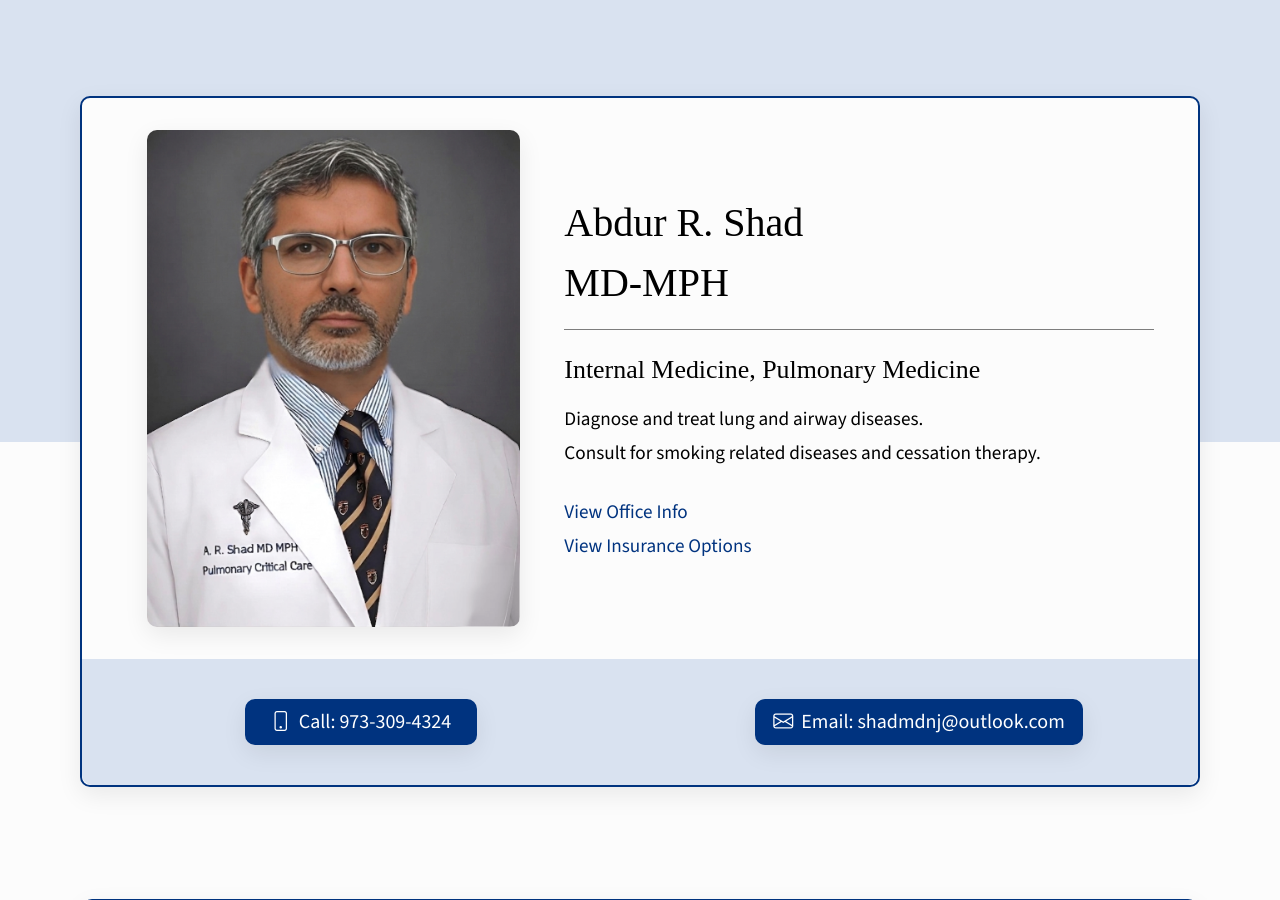
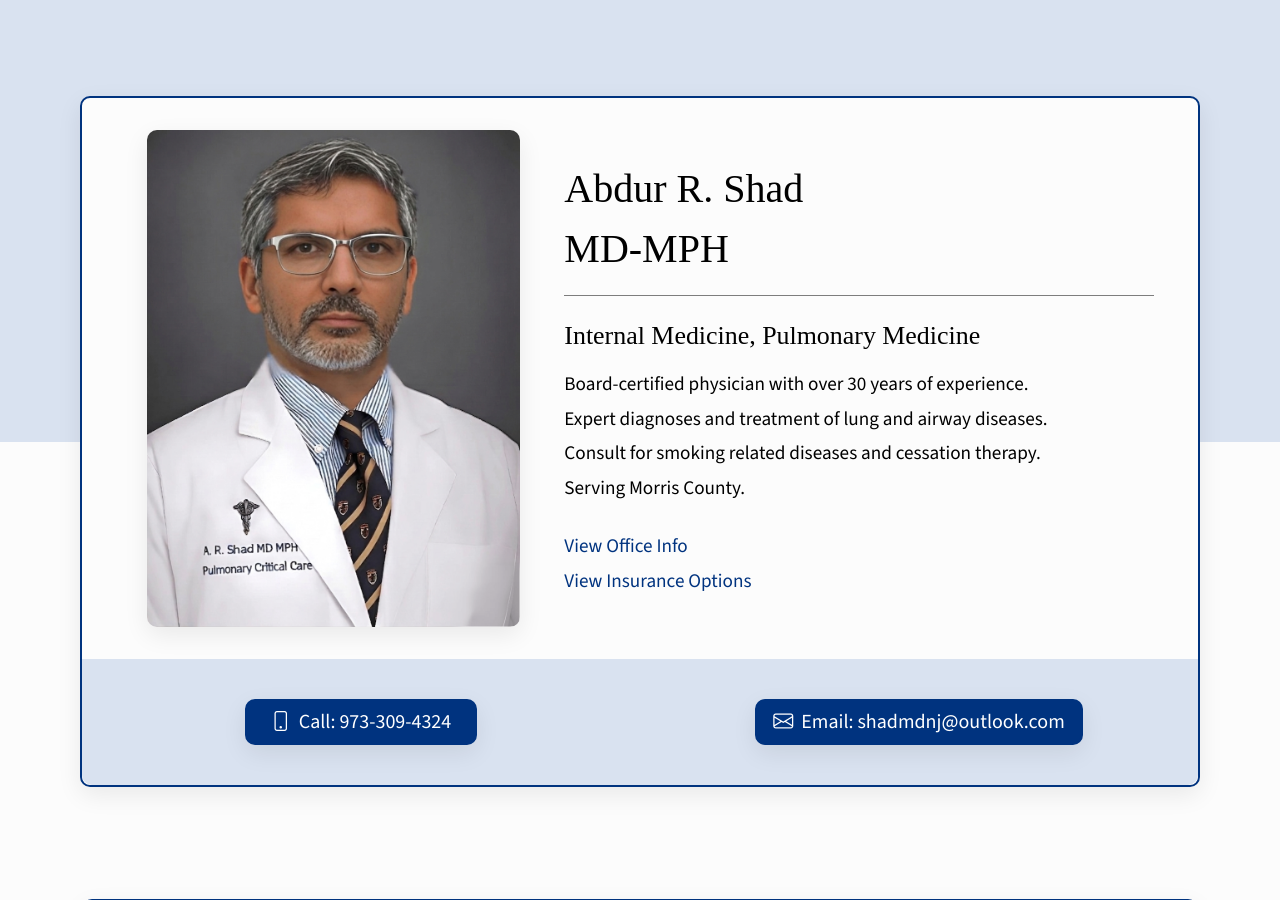
Before and after one commit to doctorabdurshad/doctorabdurshad.github.io, a Jekyll site: the page built from docs/index.html, in a window 1280 px wide and 900 px high. Built offline with Jekyll 4.4.1, drawn with Linux system fonts in a browser that asks for light colours; some web fonts are replaced.

Commit message:
added seo desc

```diff
--- a/docs/_config.yml
+++ b/docs/_config.yml
@@ -2,8 +2,11 @@
 # -- Settings --
 # --------------
 
-title: Dr. Abdur R. Shad
+title: Dr. Abdur R. Shad | Internal and Pulmonary Medicine | Denville, NJ
 description: >-
+  Board-certified physician serving Morris County with over 30 years of experience in Internal
+  and Pulmonary Medicine. Expert diagnosis and treatment of lung and airway diseases,
+  plus smoking-related conditions and cessation therapy.
 
 baseurl: ""
 url: "https://doctorabdurshad.github.io/"
--- a/docs/_includes/hero.html
+++ b/docs/_includes/hero.html
@@ -9,8 +9,10 @@
           <h1>Abdur R. Shad<br>MD-MPH</h1>
           <hr class="mb-4">
           <h2 class="mb-3">Internal Medicine, Pulmonary Medicine</h2>
-          <p class="mb-0">Diagnose and treat lung and airway&nbsp;diseases.</p>
-          <p class="mb-4">Consult for smoking related diseases and cessation&nbsp;therapy.</p>
+          <p class="mb-0">Board-certified physician with over 30 years of experience.</p>
+          <p class="mb-0">Expert diagnoses and treatment of lung and airway&nbsp;diseases.</p>
+          <p class="mb-0">Consult for smoking related diseases and cessation&nbsp;therapy.</p>
+          <p class="mb-4">Serving Morris County.</p>
           <p class="p-link mb-0" onclick="navScroll('office');">View Office Info</p>
           <p class="p-link mb-0" onclick="navScroll('insurance');">View Insurance Options</p>
         </div>
```
